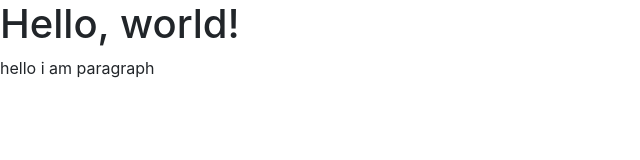
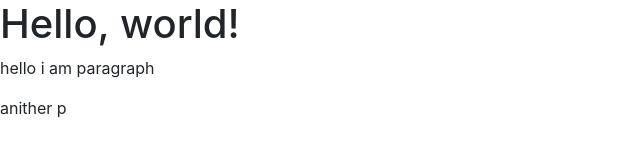
Before and after one commit to test-213/gitstrona, a plain HTML site: page index.html in a window 1280 px wide. Shown: the full height of the page, 0-640 px from the left. Drawn offline with nearby package versions, Linux system fonts and the light colour scheme.

Commit message:
add another para

```diff
--- a/index.html
+++ b/index.html
@@ -13,6 +13,7 @@
   <body>
     <h1>Hello, world!</h1>
       <p>hello i am paragraph</p>
+      <p>anither p</p>
 
     <!-- Optional JavaScript -->
     <!-- jQuery first, then Popper.js, then Bootstrap JS -->
```
